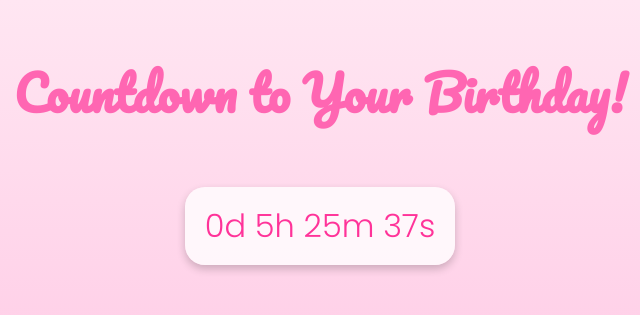
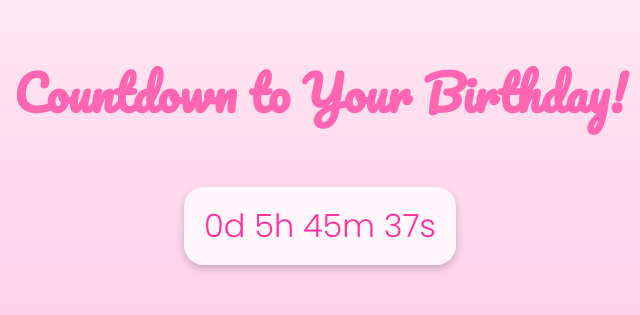
Before and after one commit to Srushti707/birthday, a plain HTML site: page index.html in a window 1280 px wide. Shown: the top 315 px of the page, 320-960 px from the left. Drawn offline with Linux system fonts and the light colour scheme.

Commit message:
Update index.html

```diff
--- a/index.html
+++ b/index.html
@@ -84,7 +84,7 @@
     <script>
         const countdownElement = document.getElementById('countdown');
         const giftContainer = document.getElementById('gift-container');
-        const birthday = new Date(2025, 0, 1, 18, 25, 0); // January 1, 2025, 10:00 PM (local time)
+        const birthday = new Date(2025, 0, 1, 18, 45, 0); // January 1, 2025, 6:45 PM (local time)
 
         const updateCountdown = () => {
             const now = new Date();
```
